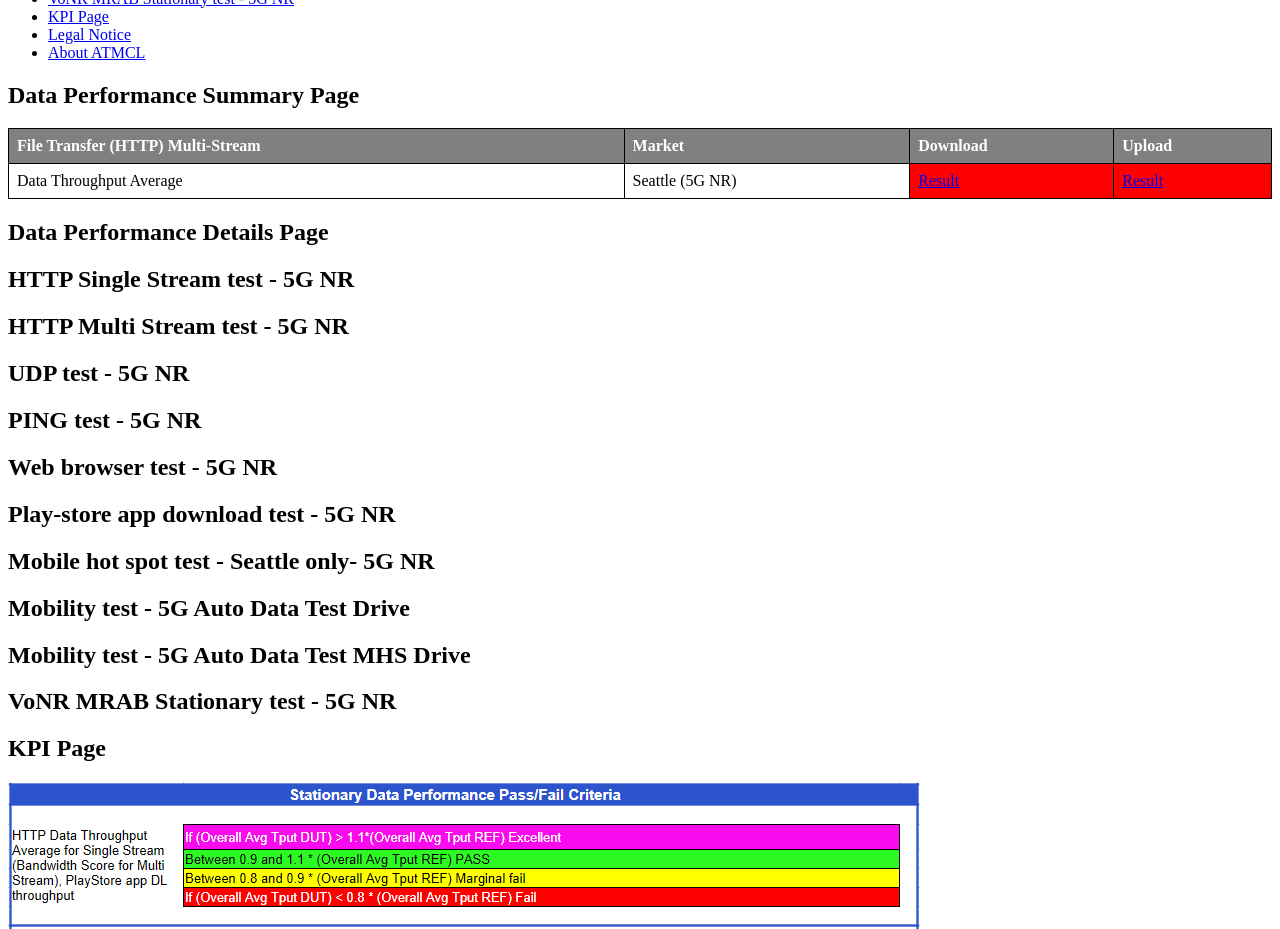
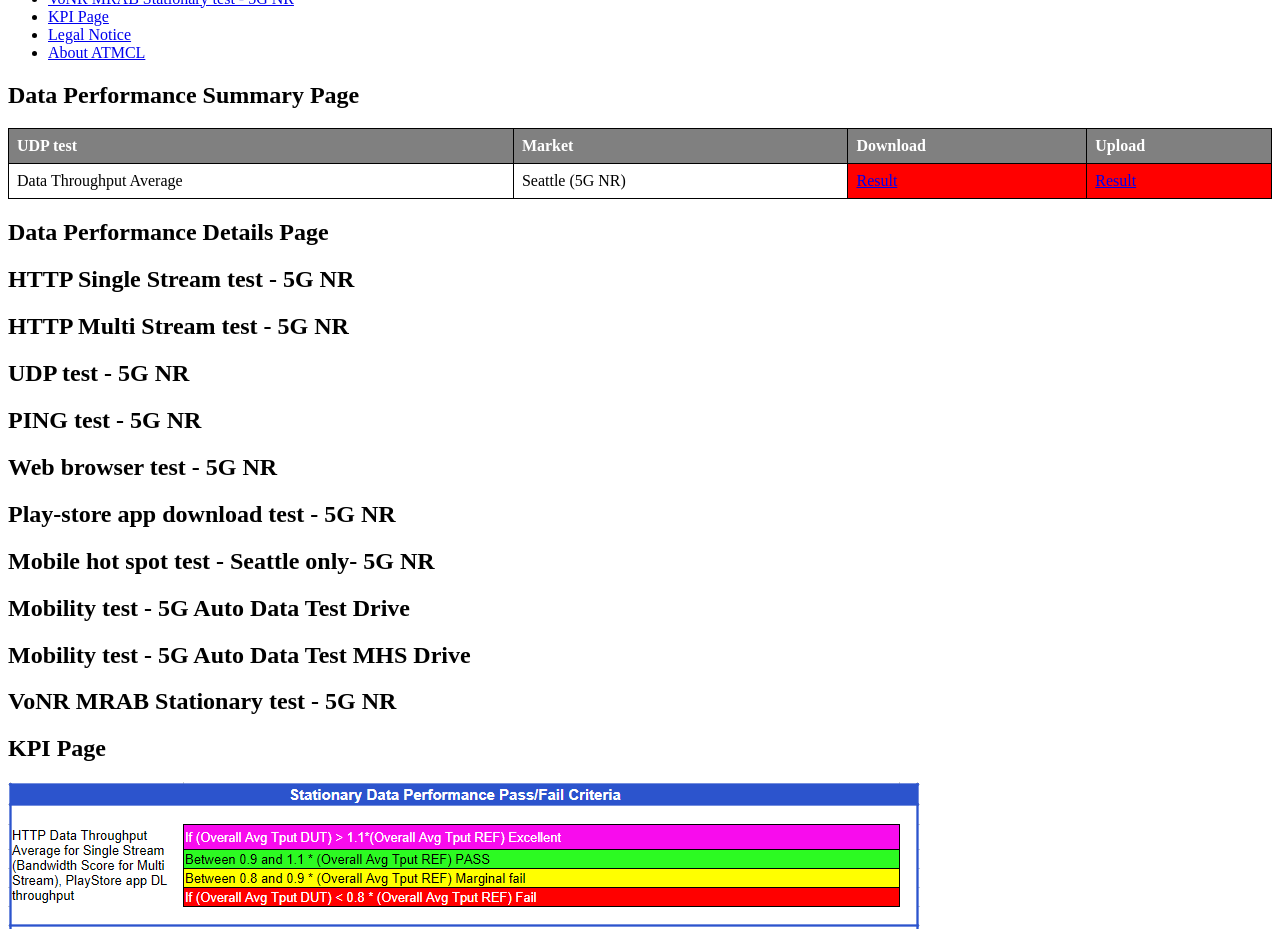
Before and after one commit to LiJieSu0/Fit4Launch_Report, a React (Create React App) app in the folder report-generator-app/: page / in a window 1280 px wide. Shown: the part 1580-2509 px from the top of the page. Built offline with nearby package versions, Linux system fonts and the light colour scheme; what chartjs-plugin-datalabels would draw is missing.

Commit message:
add summary data

```diff
--- a/report-generator-app/src/ReportDetails/DataPerformance/DpSummaryPage.js
+++ b/report-generator-app/src/ReportDetails/DataPerformance/DpSummaryPage.js
@@ -48,7 +48,7 @@ function DpSummaryPage() {
 
   const udpData = {
     headers: [
-      { label: "File Transfer (HTTP) Single Stream", rowSpan: 2 },
+      { label: "UDP test", rowSpan: 2 },
       { label: "Market", rowSpan: 2 },
       { label: "Download", rowSpan: 1 },
       { label: "Upload", rowSpan: 1 },
@@ -57,7 +57,7 @@ function DpSummaryPage() {
       {
         cells: [
           { label: "Data Throughput Average" },
-          { label: "Seattle (5G NR)" },
+          { label: "Seattle (5G NR)",rowSpan:3 },
           {label:'Result',className:'average-fail',link:'#'},
           {label:'Result',className:'average-fail',link:'#'}
         ],
@@ -201,7 +201,7 @@ function DpSummaryPage() {
   return (
     <div>
       <h2>Data Performance Summary Page</h2>
-      <DpSummaryTable tableData={httpMSData} />
+      <DpSummaryTable tableData={udpData} />
     </div>
   );
 }
```
